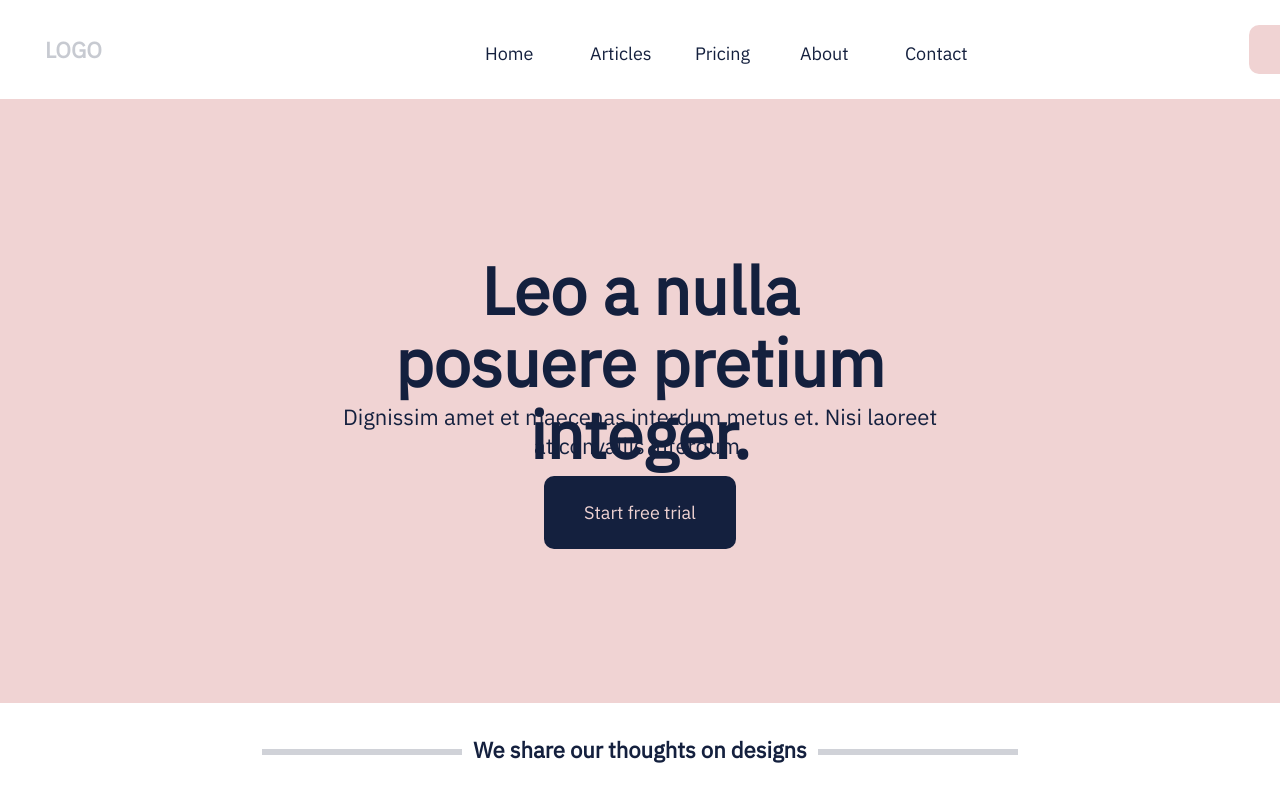
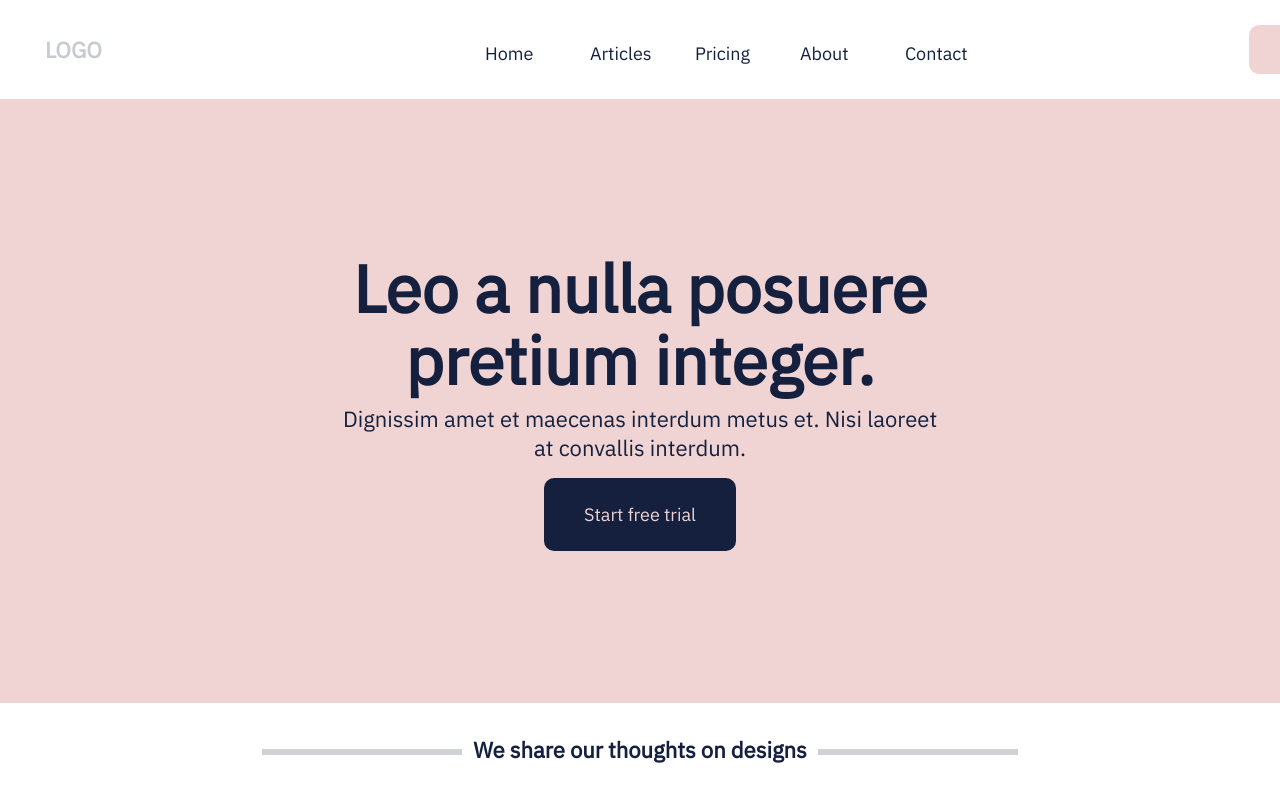
Before and after one commit to simran-01/GDSC_Workshop, a plain HTML site: page index.html in a window 1280 px wide. Shown: the top 800 px of the page. Drawn offline with nearby package versions, Linux system fonts and the light colour scheme.

Commit message:
Update style.css

```diff
--- a/style.css
+++ b/style.css
@@ -71,8 +71,8 @@ form {
   flex-direction: column;
 }
 .container-fluid h2 {
-  width: 550px;
-  height: 140px;
+  width: 600px;
+  height: 144px;
   text-align: center;
   font-style: normal;
   font-weight: bold;
```
